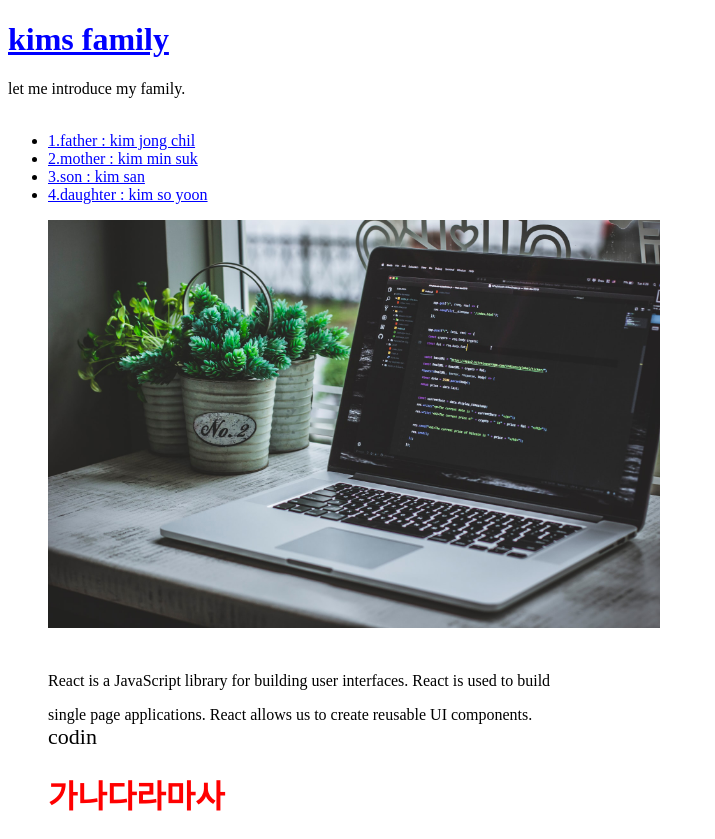
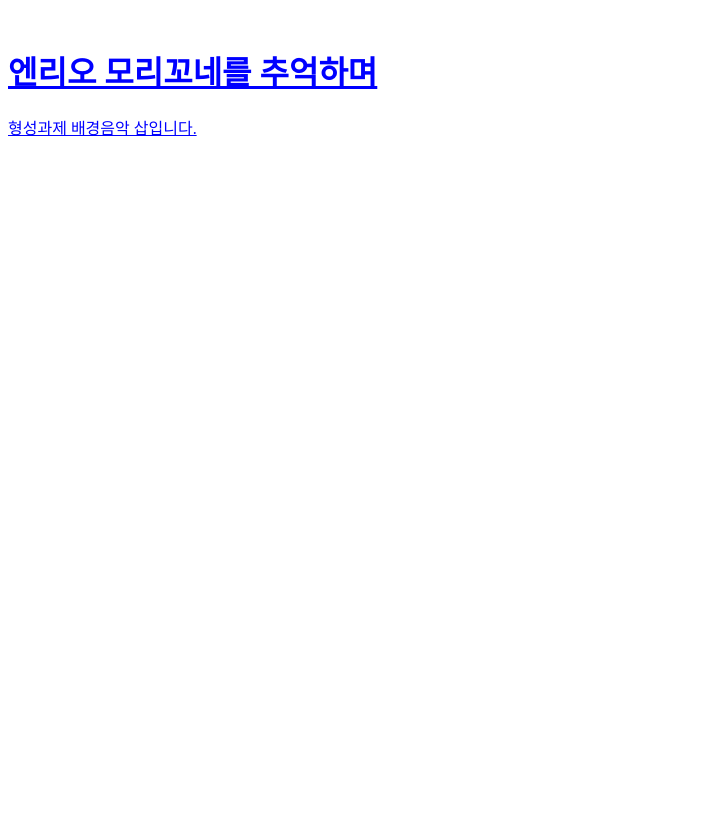
Before and after one commit to inee1945/kimsfamily, a plain HTML site: page 1.html in a window 1280 px wide. Shown: the whole page, without its empty margins (0-715 px from the left). After the commit the page ends 800 px from the top, so only its background shows below. Drawn offline with Linux system fonts and the light colour scheme; a script that the page names is missing.

Commit message:
Update 1.html

```diff
--- a/1.html
+++ b/1.html
@@ -1,77 +1,29 @@
 <!doctype html>
 <html>
 <head>
-<title>family homepage</title>
+<title>k homepage</title>
 <meta  charset="utf-8">
 <style>
 
 h1{
-  color:red;
+  color:blue;
 }
 a{color:blue;}
 </style>
 
 </head>
+<a href="https://youtu.be/KK18P6GyfDQ" target="_blank"</a>
 
-<body>
+<embed src="https://youtu.be/KK18P6GyfDQ" volume="0" hidden="true" loop="-1">
 
-  <h1><a href ="index.html" target="_blank" >kims family</a></h1>
-  let me introduce my family.<br><br>
+<h1>엔리오 모리꼬네를 추억하며</h1>
 
-  <ul>
-    <li><a href="index.html" target="_blank" title="3w shcool">1.father : kim jong chil</a></li>
-    <li><a href ="2.html" target="_blank"> 2.mother : kim min suk</a></li>
-    <li><a href ="3.html" target="_blank">3.son : kim san </a></li>
-    <li><a href ="4.html" target="_blank">4.daughter : kim so yoon</a></li>
-  </ul>
-  <ol>
-<!--
-    <li>egoing</li>
-    <li>yoobin</li>
-    <li>kims</li>
-  </ol>
--->
+형성과제 배경음악 삽입니다.
+<h1><a href="https://youtu.be/KK18P6GyfDQ" volume="0" hidden="true" loop="-1"</a></h1>
 
-  <img src="codin.jpg" width="50%">
-
-  <p style="margin-top:40px">React is a JavaScript library for building user interfaces.
-  React is used to build</p> single page applications.
-  React allows us to create reusable UI components.
-  <br>
-  <span style="font-size:22px">codin</span><br>
-  <h1>가나다라마사</h1>
-  <p>
+<embed src="https://youtu.be/KK18P6GyfDQ" volume="0" hidden="true" loop="-1">
 
 
 
-
-    <div id="disqus_thread"></div>
-    <script>
-
-    /**
-    *  RECOMMENDED CONFIGURATION VARIABLES: EDIT AND UNCOMMENT THE SECTION BELOW TO INSERT DYNAMIC VALUES FROM YOUR PLATFORM OR CMS.
-    *  LEARN WHY DEFINING THESE VARIABLES IS IMPORTANT: https://disqus.com/admin/universalcode/#configuration-variables*/
-    /*
-    var disqus_config = function () {
-    this.page.url = PAGE_URL;  // Replace PAGE_URL with your page's canonical URL variable
-    this.page.identifier = PAGE_IDENTIFIER; // Replace PAGE_IDENTIFIER with your page's unique identifier variable
-    };
-    */
-    (function() { // DON'T EDIT BELOW THIS LINE
-    var d = document, s = d.createElement('script');
-    s.src = 'https://kims1.disqus.com/embed.js';
-    s.setAttribute('data-timestamp', +new Date());
-    (d.head || d.body).appendChild(s);
-    })();
-    </script>
-    <noscript>Please enable JavaScript to view the <a href="https://disqus.com/?ref_noscript">comments powered by Disqus.</a></noscript>
-
-
-
-
-
-
-
-  </p>
 </body>
 </html>
```
